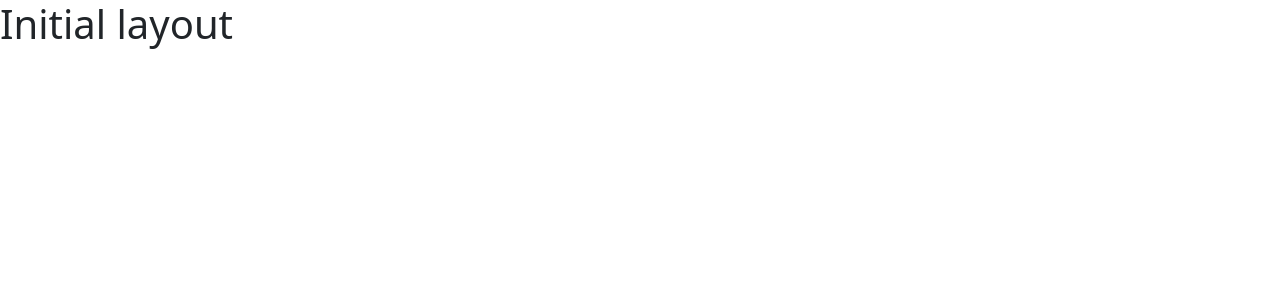
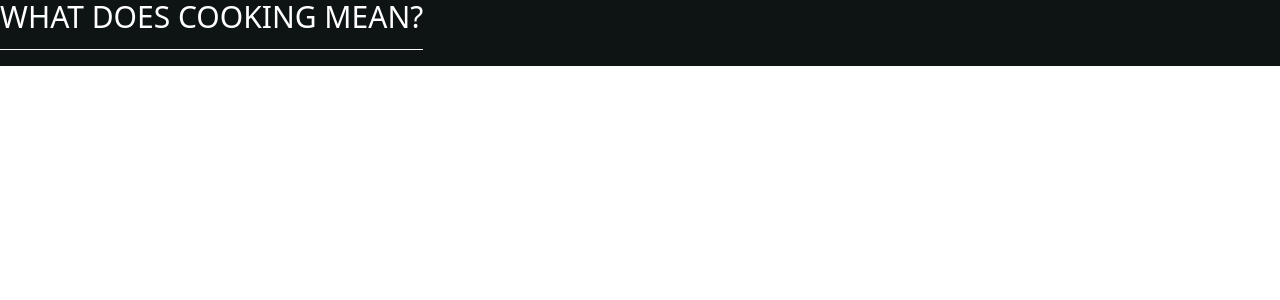
Before and after one commit to Vretamoza/Tasteology_webpage, a Vue app: page / in a window 1280 px wide. Shown: the top 300 px of the page. Built offline with nearby package versions, Linux system fonts and the light colour scheme.

Commit message:
feat: create minimal design system and component Title

```diff
--- a/src/App.vue
+++ b/src/App.vue
@@ -1,9 +1,10 @@
 <script setup>
+import Title from '@/components/Title.vue'
 
 </script>
 
 <template>
-  <h1>Initial layout</h1>
+   <Title text="What does cooking mean?"></Title>
 </template>
 
 <style scoped>
--- /dev/null
+++ b/src/components/Title.vue
@@ -0,0 +1,44 @@
+<script setup>
+import { computed } from 'vue'
+import { useAttrs } from 'vue'
+
+const attrs = useAttrs()
+
+const props = defineProps({
+  text: {
+    type: String,
+    required: true,
+  },
+})
+</script>
+
+<template>
+  <div class="title-container">
+    <h1 v-bind="attrs" class="title text-uppercase">{{ props.text }}</h1>
+    <div class="underline"></div>
+  </div>
+</template>
+
+<style scoped>
+.title-container {
+  display: inline-block;
+  text-align: center;
+  margin-bottom: 1rem;
+}
+
+.title {
+  font-size: 30px;
+  font-weight: 300;
+  line-height: 33px;
+  text-align: center;
+  color: #fff !important;
+  margin-bottom: 1rem;
+  word-wrap: break-word;
+}
+
+.underline {
+  width: 100%;
+  height: 1px;
+  background-color: #fff;
+}
+</style>
--- a/src/main.css
+++ b/src/main.css
@@ -0,0 +1,52 @@
+:root {
+    --red-color: #cf1430;
+    --white-color: #ffffff;
+    --black-color: #0e1414;
+    --text-sm: 15px;
+    --text-md: 21px;
+    --text-lg: 30px;
+    --text-light: 300;
+    --text-bold: 700;
+  }
+
+  #app {
+    background-color: #0e1414;
+  }
+
+  /* COLORS */
+
+  .text-red {
+    color: var(--red-color) !important;
+  }
+
+  .text-white {
+    color: var(--white-color) !important;
+  }
+
+  .bg-black {
+    background-color: var(--black-color);
+  }
+
+  /* SIZES */
+
+  .text-sm {
+    font-size: var(--text-sm) !important;
+  }
+
+  .text-md {
+    font-size: var(--text-md) !important;
+  }
+
+  .text-lg {
+    font-size: var(--text-lg) !important;
+  }
+
+  /* WEIGHT */
+
+  .text-bold {
+    font-weight: var(--text-bold) !important;
+  }
+
+  .text-light {
+    font-weight: var(--text-light) !important;
+  }
```
